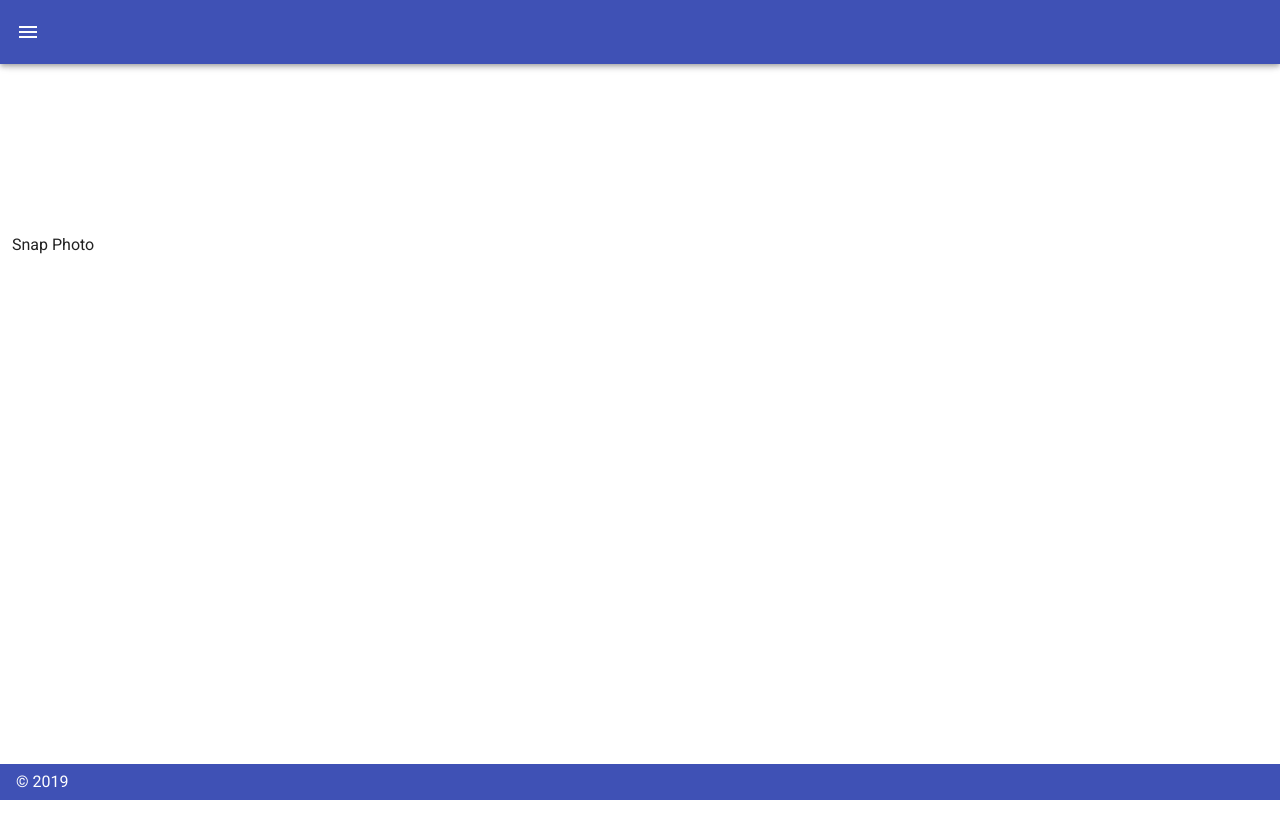
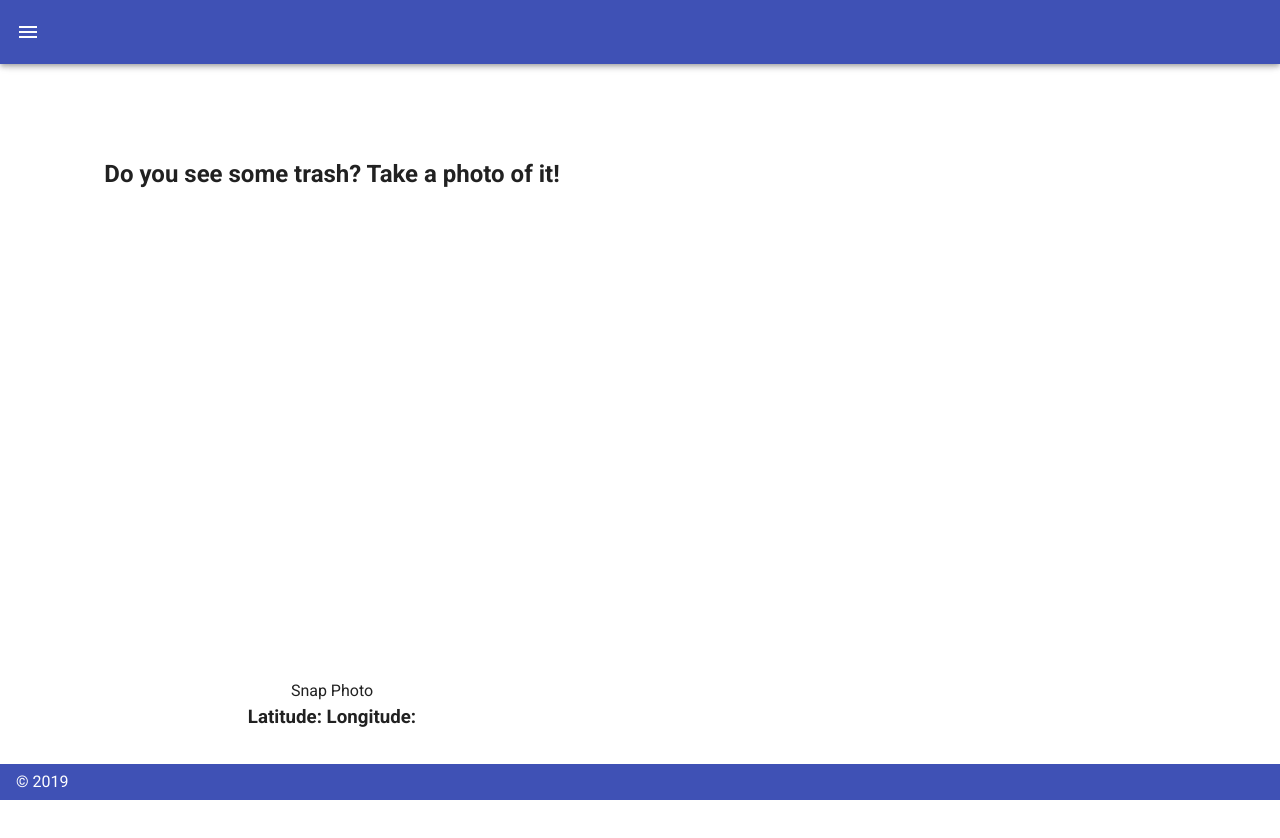
Before and after one commit to oadikema/Where-Da-Trash-At, a Vue app: page /#/camera in a window 1280 px wide. Shown: the top 838 px of the page. Before the commit the page ends 800 px from the top, so only its background shows below. Built offline with nearby package versions, Linux system fonts and the light colour scheme; no server answers.

Commit message:
Add files via upload

```diff
--- a/src/views/Camera.vue
+++ b/src/views/Camera.vue
@@ -1,18 +1,33 @@
 <template>
+<v-layout
+      text-center
+      wrap
+      class = "my-10 py-10"
+    >
+
   <div class="camera-modal">
-    <video ref="video" class="camera-stream"/>
-    <div><button id="snap" v-on:click="capture()">Snap Photo</button></div>
+    <h2> Do you see some trash? Take a photo of it! </h2>
+    <video ref="video" class="camera-stream" width="640" height="480" />
+    <div><button id="snap" v-on:click= "capture()">Snap Photo</button></div>
+    <h3 id= "geo"> Latitude: {{x.latitude}} Longitude: {{x.longitude}}</h3>
   </div>
+  </v-layout>
+
 </template>
 
 <script>
   export default {
     data () {
       return {
-        mediaStream: null
+        mediaStream: null,
+        x:{ latitude: null,
+            longitude: null
+        }
+        //image: ""
       }
     },
     mounted () {
+        this.getLocation()
       navigator.mediaDevices.getUserMedia({ video: true })
         .then(mediaStream => {
           this.mediaStream = mediaStream
@@ -26,9 +41,23 @@
           const mediaStreamTrack = this.mediaStream.getVideoTracks()[0]
           const imageCapture = new window.ImageCapture(mediaStreamTrack)
           return imageCapture.takePhoto().then(blob => {
-            console.log(blob)
-  })
+            //console.log(blob)
+            var reader = new FileReader();
+            reader.readAsDataURL(blob);
+            reader.onloadend = function() {
+                var base64data = reader.result;
+                console.log(base64data);
+ }
+            })
+      },
+      getLocation() {
+          navigator.geolocation.getCurrentPosition(this.showPosition);
+      },
+      showPosition(position) {
+        this.x.latitude = position.coords.latitude;
+        this.x.longitude = position.coords.longitude;
+        }
+
       }
     }
-  }
 </script>
--- a/src/views/Home.vue
+++ b/src/views/Home.vue
@@ -18,7 +18,9 @@
           <br> OR
           <br>Find a spot of trash near you on the Trash Map, pick up the trash, upload a photo of the clean spot, and get even more points for clearing it!
         </p>
-        <v-btn>Take a Picture of Trash</v-btn>
+        <router-link class="take-picture-button mdl-button mdl-js-button mdl-button--fab mdl-button--colored" to="/camera">
+      <v-btn>Take a Picture of Trash</v-btn>
+    </router-link>
         <br><br>
         <v-btn>View Trash Map</v-btn>
       </v-flex>
```
